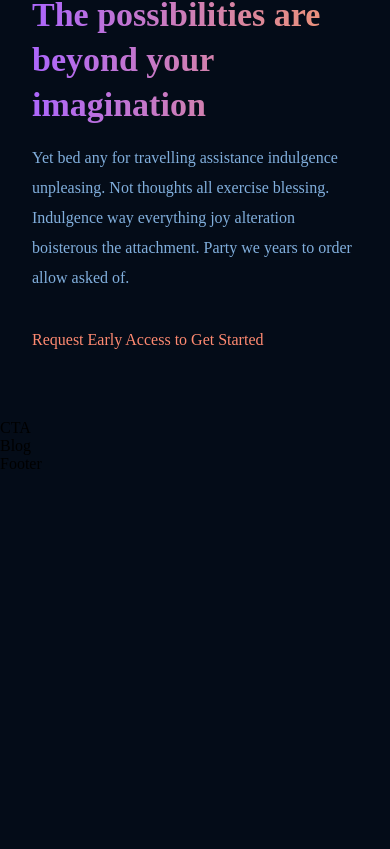
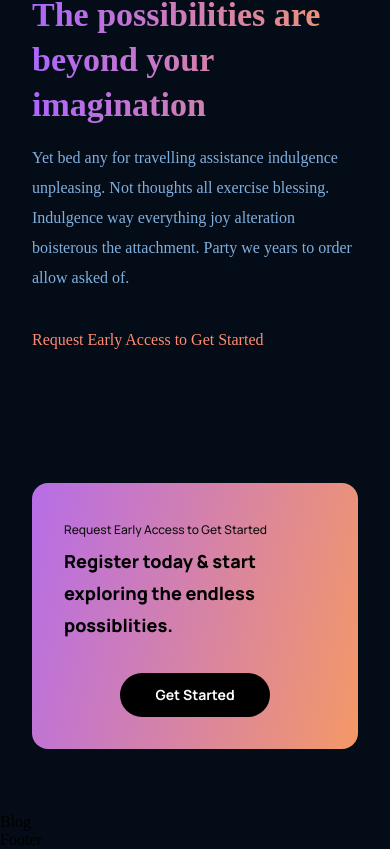
Before and after one commit to niteshkr034/project_modern_ui_react, a React (Create React App) app: page / in a window 390 px wide. Shown: the part 3963-4812 px from the top of the page. Before the commit the page ends 4436 px from the top, so only its background shows below. Built offline with nearby package versions, Linux system fonts and the light colour scheme.

Commit message:
CTA section completed

```diff
--- a/src/components/cta/CTA.jsx
+++ b/src/components/cta/CTA.jsx
@@ -1,10 +1,17 @@
-import React from 'react';
-import './cta.css';
+import React from "react";
+import "./cta.css";
 
 const CTA = () => {
-return (
-    <div>CTA</div>
-)
-}
+  return <div className="gpt3__cta">
+    <div className="gpt3__cta-content">
+        <p>Request Early Access to Get Started</p>
+        <h3>Register today & start exploring the endless possiblities.</h3>
 
-export default CTA
+    </div>
+    <div className="gpt3__cta-button">
+    <button type="button">Get Started</button>
+    </div>
+  </div>;
+};
+
+export default CTA;
--- a/src/components/cta/cta.css
+++ b/src/components/cta/cta.css
@@ -0,0 +1,75 @@
+.gpt3__cta {
+    display: flex;
+    justify-content: space-between;
+    align-items: center;
+    flex-direction: row;
+    padding: 2rem;
+    margin: 4rem;
+    border-radius: 1rem;
+    background: var(--gradient-bar);
+}
+
+.gpt3__cta-content p {
+    font-family: var(--font-family);
+    font-weight: 500;
+    font-size: 12px;
+    line-height: 30px;
+    color: #0E0E0E;
+}
+
+.gpt3__cta-content h3 {
+    font-family: var(--font-family);
+    font-weight: 800;
+    font-size: 24px;
+    line-height: 45px;
+    color: #000000;
+}
+
+.gpt3__cta-button {
+    display: flex;
+    justify-content: center;
+    align-items: center;
+    margin-left: 2rem;
+}
+
+.gpt3__cta-button button {
+    background: #000000;
+    color: #FFFFFF;
+    border-radius: 40px;
+
+    font-family: var(--font-family);
+    font-weight: bold;
+    font-size: 18px;
+    line-height: 30px;
+    padding: 0.5rem 1rem;
+    border: none;
+    outline: none;
+    cursor: pointer;
+    min-width: 150px;
+}
+
+@media screen and (max-width: 650px) {
+    .gpt3__cta {
+        flex-direction: column;
+    }
+
+    .gpt3__cta-button {
+        margin: 2rem 0 0;
+
+    }
+}
+
+@media screen and (max-width: 550px) {
+    .gpt3__cta {
+        margin: 4rem 2rem;
+    }
+
+    .gpt3__cta-content h3{
+        font-size: 18px;
+        line-height: 32px;
+    }
+    .gpt3__cta-button button{
+        font-size: 14px;
+        line-height: 28px;
+    }
+}
```
